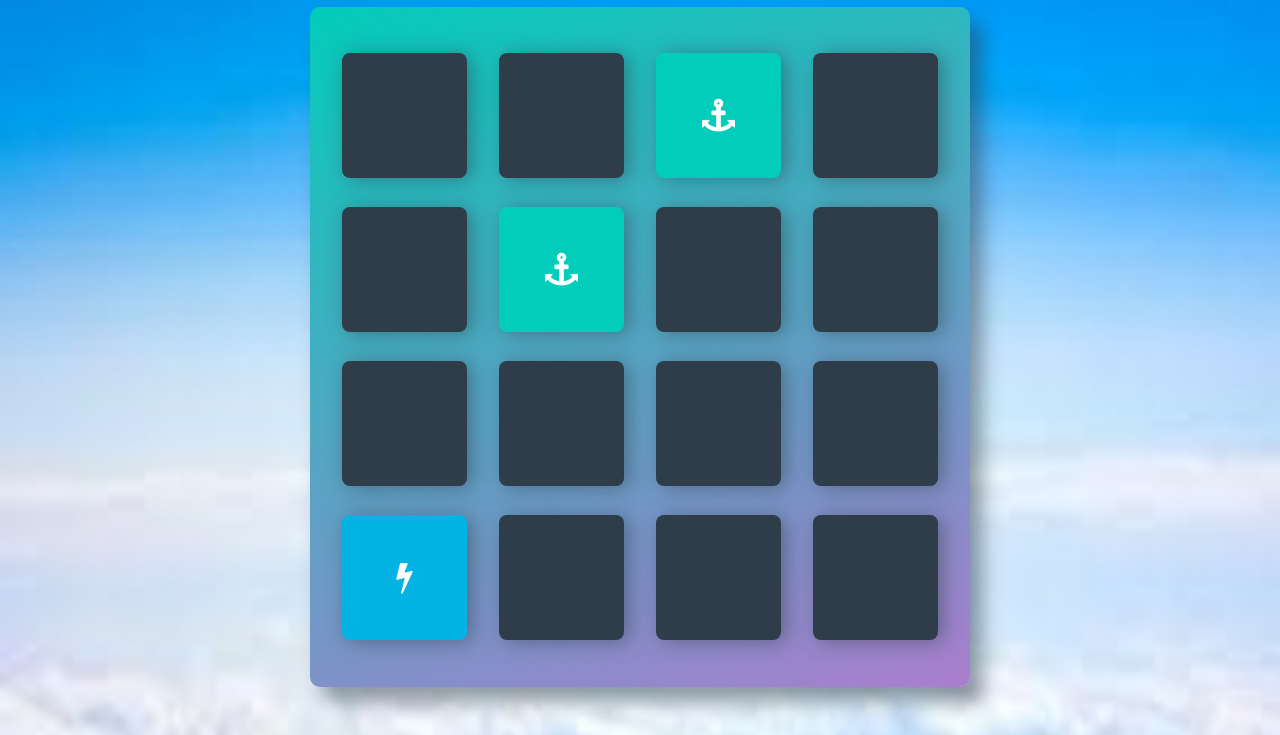
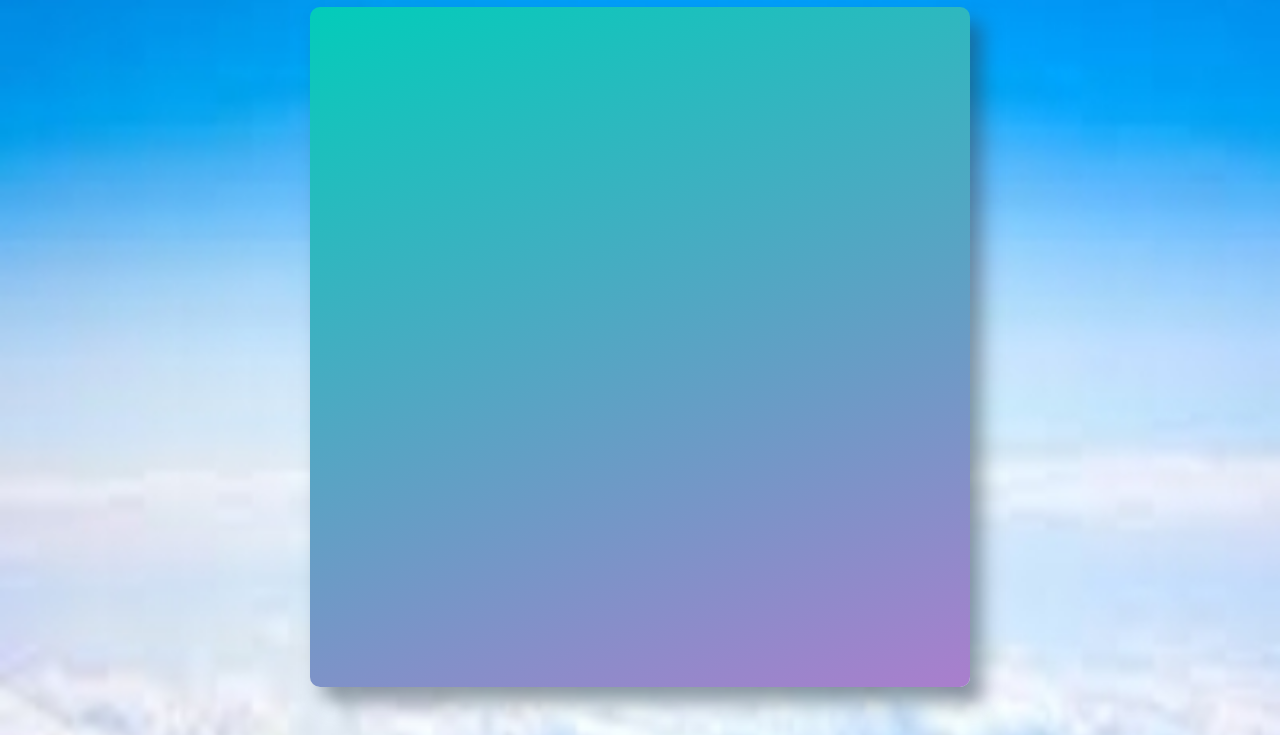
Before and after one commit to ADevelops/fend-project-memory-game, a plain HTML site: page index.html in a window 1280 px wide. Shown: the part 165-900 px from the top of the page. Drawn offline with Linux system fonts and the light colour scheme; a web font is replaced by a local one.

Commit message:
Removed list items from deck unordered list

```diff
--- a/index.html
+++ b/index.html
@@ -34,56 +34,7 @@
           </div>
       </section>
 
-        <ul class="deck">
-            <li class="card">
-                <i class="fa fa-diamond"></i>
-            </li>
-            <li class="card">
-                <i class="fa fa-paper-plane-o"></i>
-            </li>
-            <li class="card match">
-                <i class="fa fa-anchor"></i>
-            </li>
-            <li class="card">
-                <i class="fa fa-bolt"></i>
-            </li>
-            <li class="card">
-                <i class="fa fa-cube"></i>
-            </li>
-            <li class="card match">
-                <i class="fa fa-anchor"></i>
-            </li>
-            <li class="card">
-                <i class="fa fa-leaf"></i>
-            </li>
-            <li class="card">
-                <i class="fa fa-bicycle"></i>
-            </li>
-            <li class="card">
-                <i class="fa fa-diamond"></i>
-            </li>
-            <li class="card">
-                <i class="fa fa-bomb"></i>
-            </li>
-            <li class="card">
-                <i class="fa fa-leaf"></i>
-            </li>
-            <li class="card">
-                <i class="fa fa-bomb"></i>
-            </li>
-            <li class="card open show">
-                <i class="fa fa-bolt"></i>
-            </li>
-            <li class="card">
-                <i class="fa fa-bicycle"></i>
-            </li>
-            <li class="card">
-                <i class="fa fa-paper-plane-o"></i>
-            </li>
-            <li class="card">
-                <i class="fa fa-cube"></i>
-            </li>
-        </ul>
+        <ul class="deck"></ul>
     </div>
 
     <script src="js/app.js"></script>
```
